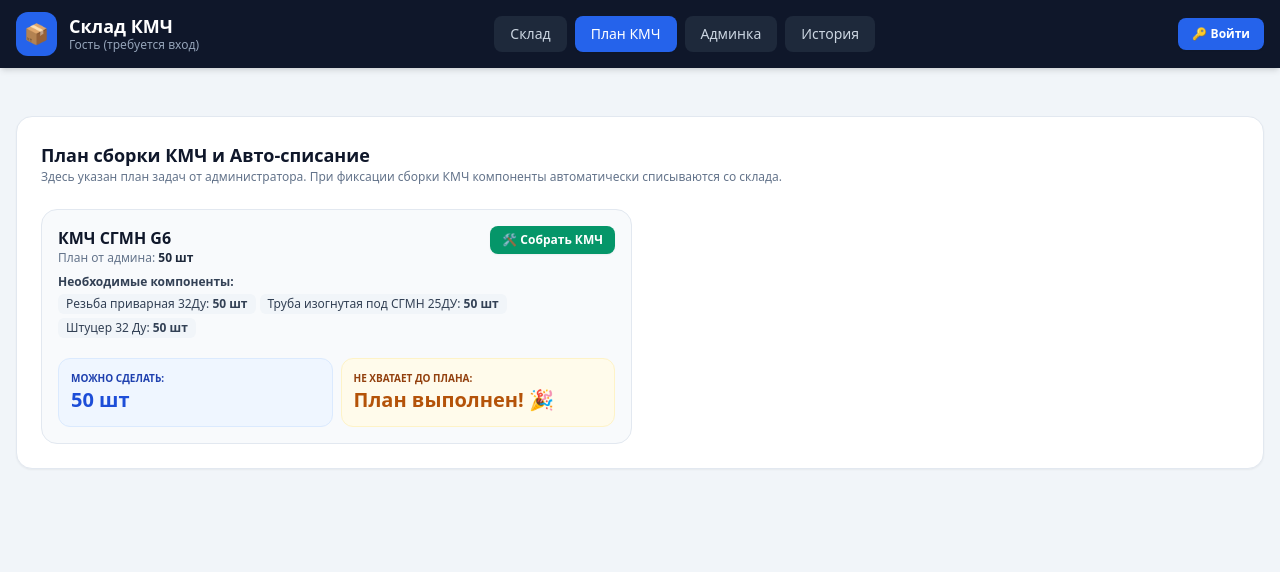
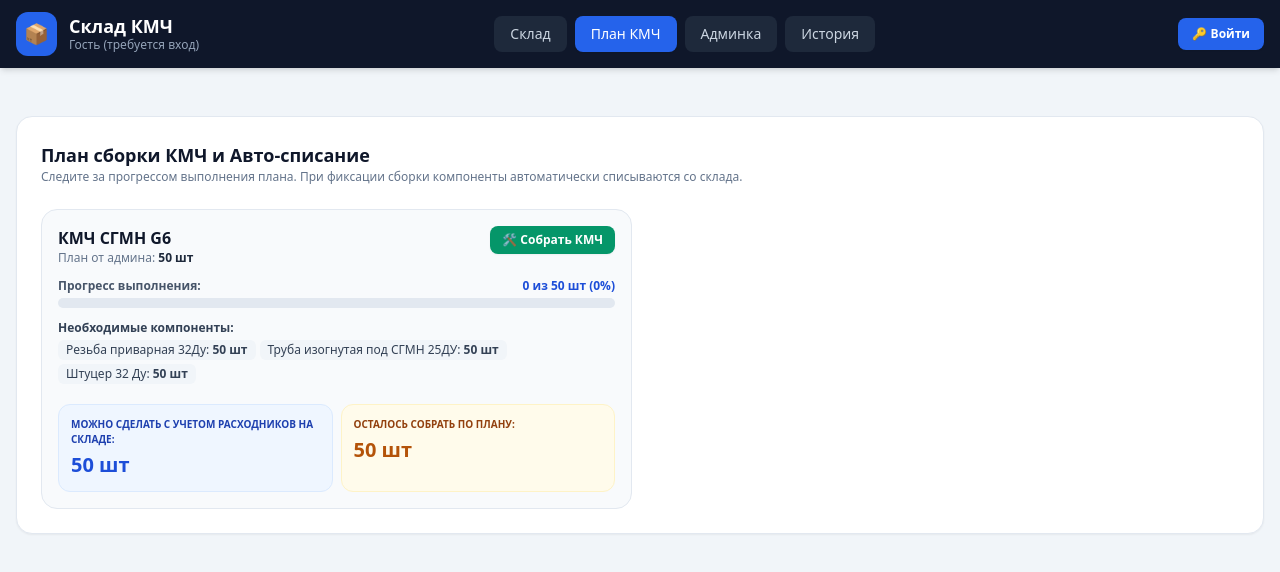
Before and after one commit to gakhmed/kmch-warehouse, a plain HTML site: page index.html in a window 1280 px wide. Both pictures are taken after a click on the button "План КМЧ". Drawn offline with nearby package versions, Linux system fonts and the light colour scheme.

Commit message:
Update index.html

```diff
--- a/index.html
+++ b/index.html
@@ -98,7 +98,7 @@
             <div class="bg-white rounded-2xl shadow-sm border border-slate-200 p-5 sm:p-6 space-y-6">
                 <div>
                     <h2 class="text-lg font-bold text-slate-900">План сборки КМЧ и Авто-списание</h2>
-                    <p class="text-xs text-slate-500">Здесь указан план задач от администратора. При фиксации сборки КМЧ компоненты автоматически списываются со склада.</p>
+                    <p class="text-xs text-slate-500">Следите за прогрессом выполнения плана. При фиксации сборки компоненты автоматически списываются со склада.</p>
                 </div>
 
                 <!-- Блок создания КМЧ (Только Админ) -->
@@ -246,7 +246,7 @@
             <div>
                 <label class="block text-xs font-semibold text-slate-600 mb-1">Сколько штук собрано:</label>
                 <input type="number" id="assembleKmchQty" min="1" value="1" class="w-full px-3.5 py-2.5 bg-slate-50 border border-slate-200 rounded-xl text-base focus:outline-none">
-                <p class="text-[11px] text-amber-600 mt-1">⚠️ При подтверждении компоненты автоматически спишутся со склада.</p>
+                <p class="text-[11px] text-amber-600 mt-1">⚠️ При подтверждении компоненты автоматически спишутся со склада, а прогресс плана увеличится.</p>
             </div>
             <div class="flex space-x-3 pt-2">
                 <button onclick="closeAssembleModal()" class="w-1/2 py-2.5 bg-slate-100 text-slate-700 font-medium text-sm rounded-xl">Отмена</button>
@@ -285,7 +285,7 @@
         ];
 
         let kmchList = JSON.parse(localStorage.getItem('kmch_products')) || [
-            { id: 'k1', name: 'КМЧ СГМН G6', target: 50, requiredIds: ['1', '2', '3'] }
+            { id: 'k1', name: 'КМЧ СГМН G6', target: 50, assembled: 0, requiredIds: ['1', '2', '3'] }
         ];
 
         let logs = JSON.parse(localStorage.getItem('kmch_logs')) || [
@@ -496,7 +496,6 @@
             renderAll();
         }
 
-        // Сборка КМЧ с авто-списанием компонентов
         function openAssembleModal(kmchId) {
             if (currentUser.role === 'guest') { alert('Пожалуйста, войдите в систему!'); openLoginModal(); return; }
             const kmch = kmchList.find(k => k.id === kmchId);
@@ -522,23 +521,24 @@
             const kmch = kmchList.find(k => k.id === currentAssembleKmchId);
             if (!kmch) return;
 
-            // Проверка, хватает ли всех компонентов
             for (let reqId of kmch.requiredIds) {
                 const stockItem = items.find(i => i.id === reqId);
-                const needed = count; // 1 к 1 для каждого компонента связки
+                const needed = count;
                 if (!stockItem || stockItem.qty < needed) {
                     alert(`Недостаточно компонента "${stockItem ? stockItem.name : 'Неизвестно'}" на складе для сборки ${count} шт. КМЧ!`);
                     return;
                 }
             }
 
-            // Списываем компоненты автоматически
             let descParts = [];
             for (let reqId of kmch.requiredIds) {
                 const stockItem = items.find(i => i.id === reqId);
                 stockItem.qty -= count;
                 descParts.push(`${stockItem.name} (-${count} шт)`);
             }
+
+            if (kmch.assembled === undefined) kmch.assembled = 0;
+            kmch.assembled += count;
 
             addLog(`Собрано КМЧ «${kmch.name}» в количестве ${count} шт. Автоматически списано: ${descParts.join(', ')}`);
             saveData();
@@ -547,7 +547,6 @@
             alert(`Успешно! Собрано ${count} шт. КМЧ, компоненты списаны со склада.`);
         }
 
-        // Админка
         function adminAddNewItem() {
             const name = document.getElementById('adminItemName').value.trim();
             const qty = parseInt(document.getElementById('adminItemQty').value) || 0;
@@ -611,7 +610,7 @@
             const target = parseInt(document.getElementById('newKmchTarget').value) || 50;
             if (!name) { alert('Введите название КМЧ'); return; }
 
-            kmchList.push({ id: 'k_' + Date.now(), name, target, requiredIds: [] });
+            kmchList.push({ id: 'k_' + Date.now(), name, target, assembled: 0, requiredIds: [] });
             document.getElementById('newKmchName').value = '';
             saveData();
             renderCalculator();
@@ -634,7 +633,12 @@
                     maxAssembly = Math.min(...counts);
                 }
 
-                const deficit = kmch.target - maxAssembly;
+                const assembled = kmch.assembled || 0;
+                const target = kmch.target || 0;
+                const percent = target > 0 ? Math.min(Math.round((assembled / target) * 100), 100) : 0;
+                const deficit = target - assembled;
+                const remainingDeficit = deficit > 0 ? deficit : 0;
+
                 const assignedNames = kmch.requiredIds.map(id => {
                     const found = items.find(i => i.id === id);
                     return found ? `<span class="inline-block bg-slate-100 text-slate-700 text-xs px-2 py-0.5 rounded-md mr-1 mb-1">${found.name}: <b>${found.qty} шт</b></span>` : '';
@@ -646,7 +650,7 @@
                             <div class="flex justify-between items-start">
                                 <div>
                                     <h4 class="font-bold text-slate-900 text-base">${kmch.name}</h4>
-                                    <p class="text-xs text-slate-500">План от админа: <span class="font-bold text-slate-800">${kmch.target} шт</span></p>
+                                    <p class="text-xs text-slate-500">План от админа: <span class="font-bold text-slate-800">${target} шт</span></p>
                                 </div>
                                 <div class="flex space-x-1">
                                     <button onclick="openAssembleModal('${kmch.id}')" class="px-3 py-1.5 bg-emerald-600 hover:bg-emerald-700 text-white text-xs font-semibold rounded-lg shadow-sm">
@@ -656,7 +660,19 @@
                                     <button onclick="openKmchConfig('${kmch.id}')" class="px-2.5 py-1.5 bg-blue-50 hover:bg-blue-100 text-blue-600 text-xs font-semibold rounded-lg">⚙️</button>` : ''}
                                 </div>
                             </div>
-                            <div class="mt-2 text-xs text-slate-500">
+
+                            <!-- Прогресс сборки -->
+                            <div class="mt-3 space-y-1">
+                                <div class="flex justify-between text-xs font-semibold">
+                                    <span class="text-slate-600">Прогресс выполнения:</span>
+                                    <span class="text-blue-700">${assembled} из ${target} шт (${percent}%)</span>
+                                </div>
+                                <div class="w-full bg-slate-200 rounded-full h-2.5 overflow-hidden">
+                                    <div class="bg-blue-600 h-2.5 rounded-full transition-all duration-500" style="width: ${percent}%"></div>
+                                </div>
+                            </div>
+
+                            <div class="mt-3 text-xs text-slate-500">
                                 <span class="font-semibold text-slate-700">Необходимые компоненты:</span><br>
                                 <div class="mt-1 flex flex-wrap">${assignedNames || '<span class="text-slate-400 italic">компоненты не привязаны администратором</span>'}</div>
                             </div>
@@ -664,12 +680,12 @@
 
                         <div class="grid grid-cols-2 gap-2">
                             <div class="bg-blue-50 border border-blue-100 rounded-xl p-3">
-                                <span class="text-[10px] font-bold text-blue-800 block uppercase">Можно сделать:</span>
-                                <span class="text-xl font-black text-blue-700">${maxAssembly} шт</span>
+                                <span class="text-[10px] font-bold text-blue-800 block uppercase">Можно сделать с учетом расходников на складе:</span>
+                                <span class="text-xl font-black text-blue-700 mt-1 block">${maxAssembly} шт</span>
                             </div>
                             <div class="bg-amber-50 border border-amber-100 rounded-xl p-3">
-                                <span class="text-[10px] font-bold text-amber-800 block uppercase">Не хватает до плана:</span>
-                                <span class="text-xl font-black text-amber-700">${deficit > 0 ? deficit + ' шт' : 'План выполнен! 🎉'}</span>
+                                <span class="text-[10px] font-bold text-amber-800 block uppercase">Осталось собрать по плану:</span>
+                                <span class="text-xl font-black text-amber-700 mt-1 block">${remainingDeficit > 0 ? remainingDeficit + ' шт' : 'План выполнен! 🎉'}</span>
                             </div>
                         </div>
                     </div>
```
